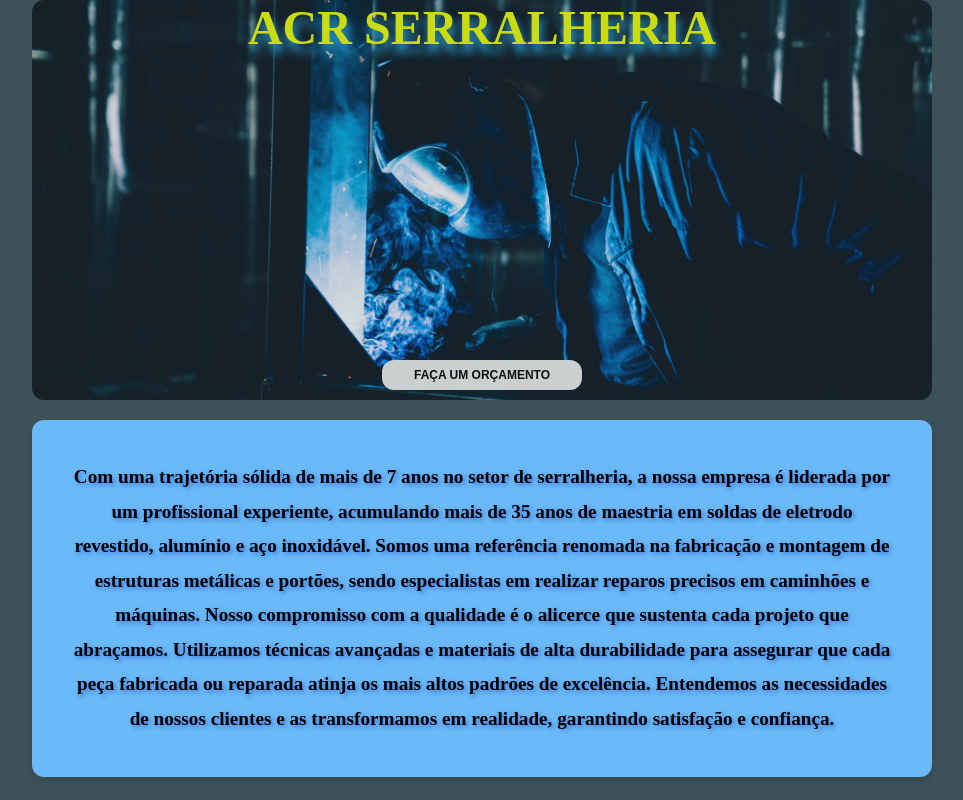
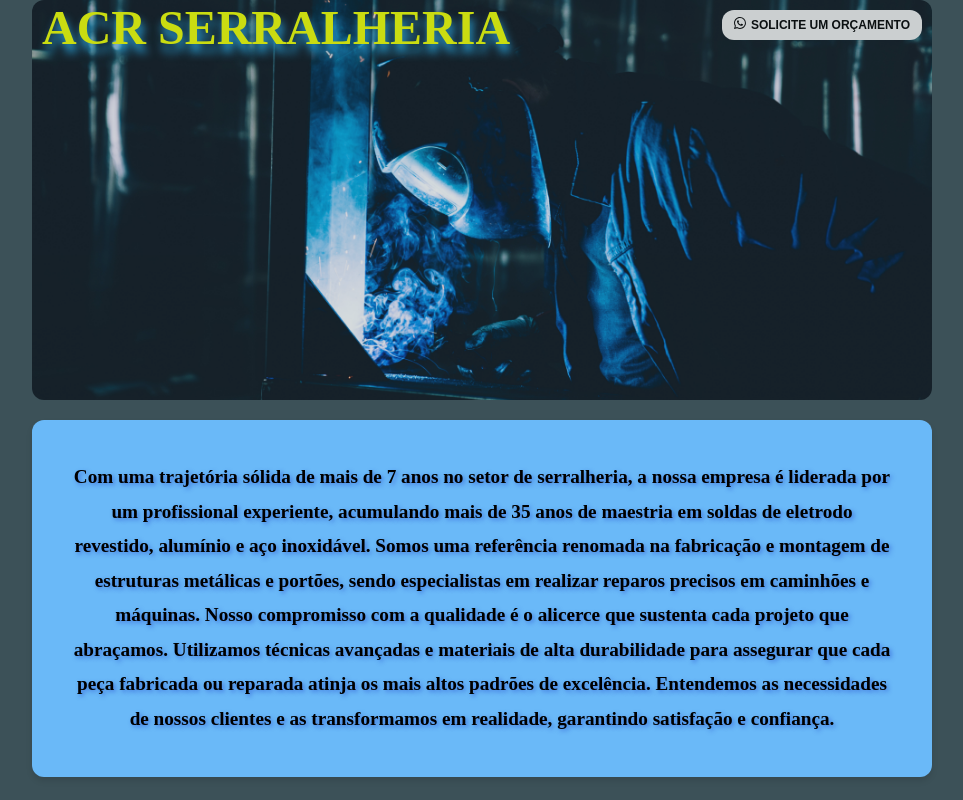
Before and after one commit to Jean-Rosa19/landing-page-acr, a React (Create React App) app: page / in a window 1280 px wide. Shown: the top 800 px of the page, without its empty margins (158-1121 px from the left). Built offline with nearby package versions, Linux system fonts and the light colour scheme.

Commit message:
estilização botão

```diff
--- a/src/App.js
+++ b/src/App.js
@@ -38,7 +38,9 @@ function App() {
     <div className="container">
       <header className='hero'>
         <motion.h1 initial={{ y: -100 }} animate={{ y: 0, }} transition={{ duration: 2 }} >ACR SERRALHERIA</motion.h1>
-        <motion.button initial={{ y: -30 }} animate={{ y: 0, }} transition={{ duration: 2 }} onClick={openWhatsAppChat}>FAÇA UM ORÇAMENTO</motion.button>
+        <motion.button initial={{ y: -30 }} animate={{ y: 0, }} transition={{ duration: 2 }} onClick={openWhatsAppChat}>
+        <BsWhatsapp />
+          SOLICITE UM ORÇAMENTO</motion.button>
 
       </header>
       <main className='description'>
--- a/src/styles/Global.css
+++ b/src/styles/Global.css
@@ -27,12 +27,12 @@ body {
     height: 50vh;
     background: url('../images/metal-worker.jpg') center/cover no-repeat;
     display: flex;
-    flex-direction: column;
+    flex-direction: row;
     justify-content: space-between;
     padding: 0 10px;
     text-align: left;
     opacity: 0.8;
-    position: relative;
+    /* position: relative; */
     border-radius: 12px;
     /* Adiciona position: relative para que possamos posicionar o texto sobre a imagem */
 
@@ -45,7 +45,7 @@ h1 {
     color: rgb(238, 255, 0);
     text-shadow: 2px 8px 10px rgb(38, 182, 248);
     font-size: 3rem;
-    text-align: center;
+    /* text-align: center; */
 
 
 
@@ -61,13 +61,17 @@ h1 {
     font-weight: bold;
     cursor: pointer;
     font-size: 12px;
-    align-self: center;
+    /* align-self: center; */
     border: none;
-    margin-bottom: 10px;
+    margin-top: 0.6rem;
 }
 
 .hero button:hover {
     background-color: #6ab9f8;
+}
+
+.hero svg {
+    margin-right: 5px;
 }
 
 
```
